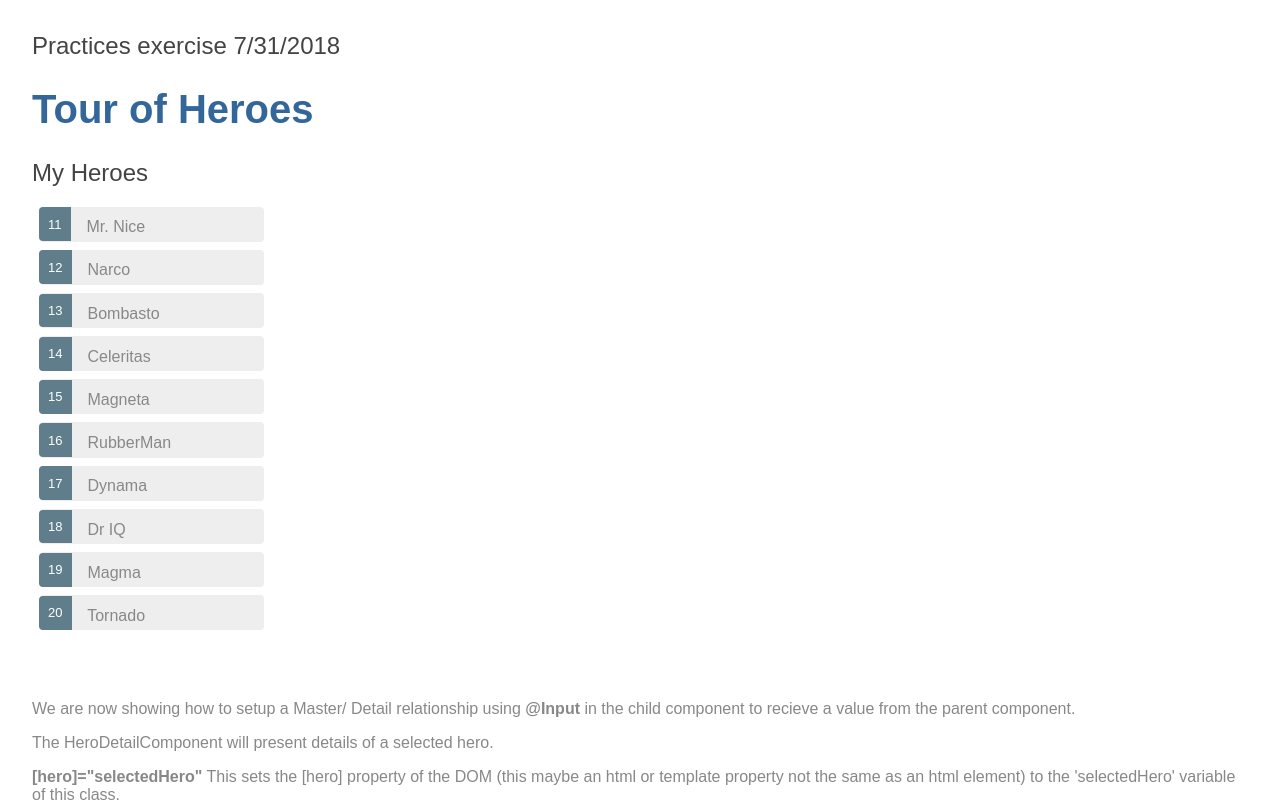
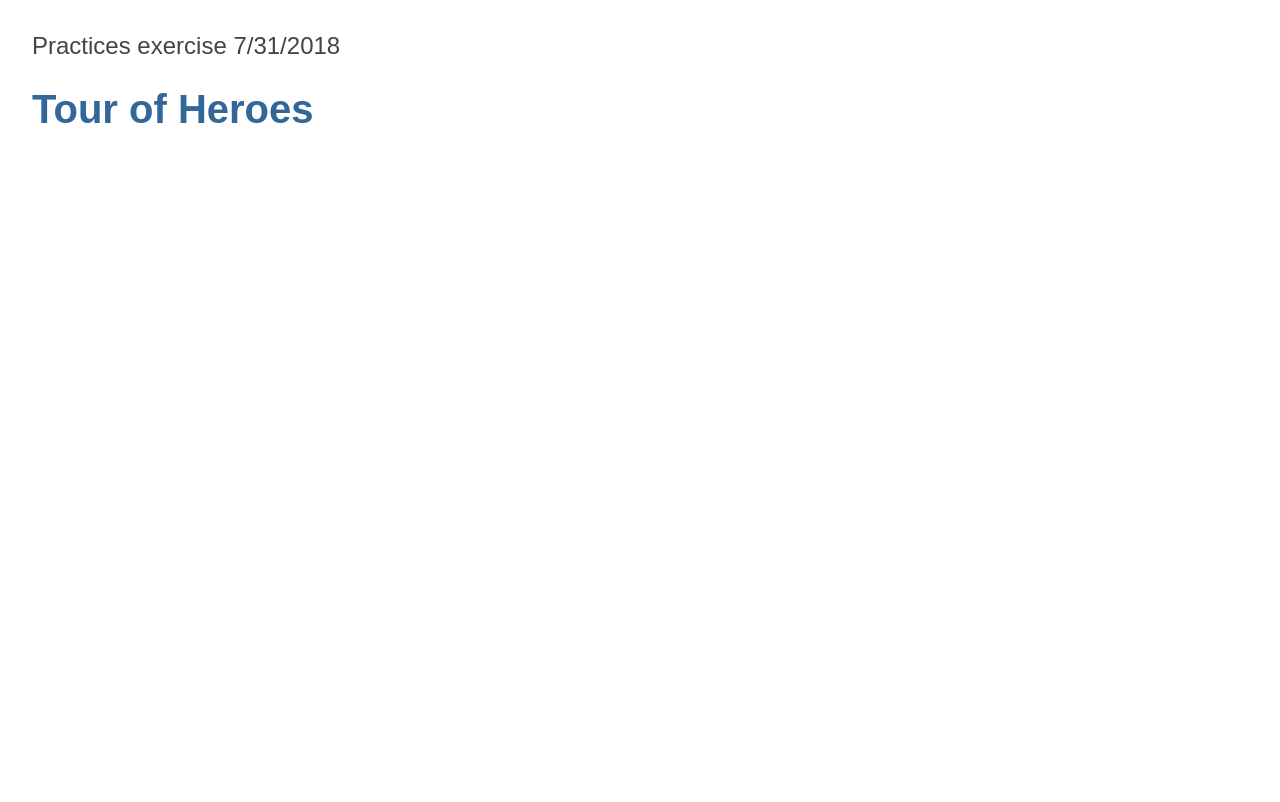
Before and after one commit to FoxGeoff/hero1, an Angular app: page / in a window 1280 px wide. Shown: the top 802 px of the page. Built offline with nearby package versions, Linux system fonts and the light colour scheme.

Commit message:
Add a navigation link (routerLink) /heros

```diff
--- a/src/app/app-routing.module.ts
+++ b/src/app/app-routing.module.ts
@@ -1,7 +1,13 @@
 import { NgModule } from '@angular/core';
 import { RouterModule, Routes } from '@angular/router';
+import { HeroesComponent } from './heroes/heroes.component';
+
+const routes: Routes = [
+  { path: 'heroes', component: HeroesComponent }
+];
 
 @NgModule({
+  imports: [ RouterModule.forRoot(routes) ],
   exports: [ RouterModule ]
  })
 export class AppRoutingModule { }
--- a/src/app/app.component.html
+++ b/src/app/app.component.html
@@ -2,5 +2,5 @@
 <h2 [textContent]='description'></h2>
 <!-- interpolation -->
 <h1>{{title}}</h1>
-<app-heroes></app-heroes>
+<router-outlet></router-outlet>
 <app-message></app-message>
```
